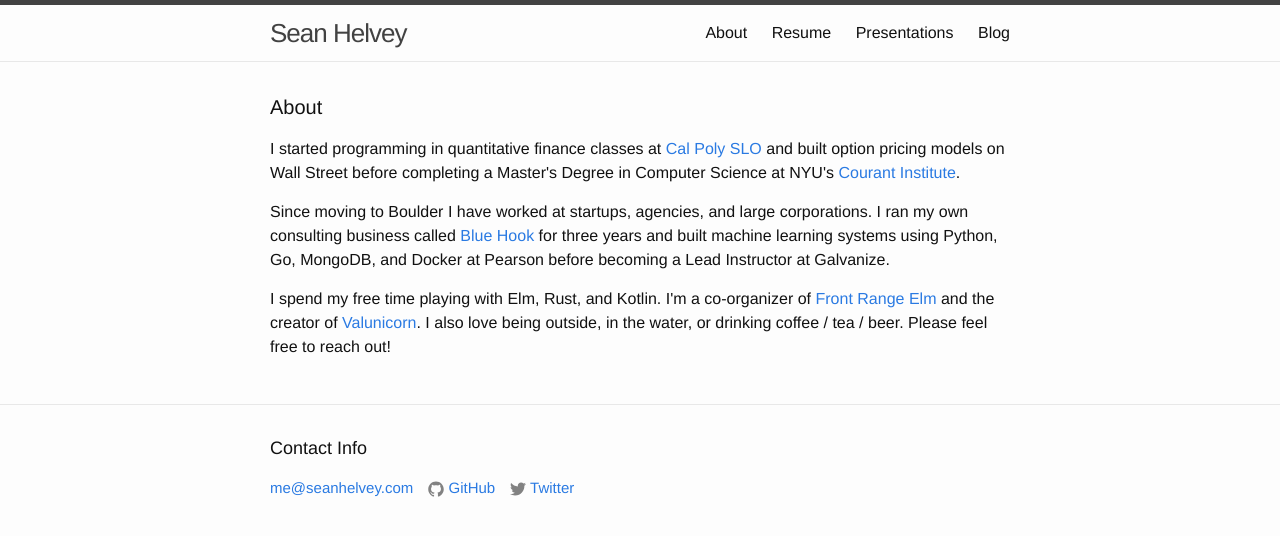
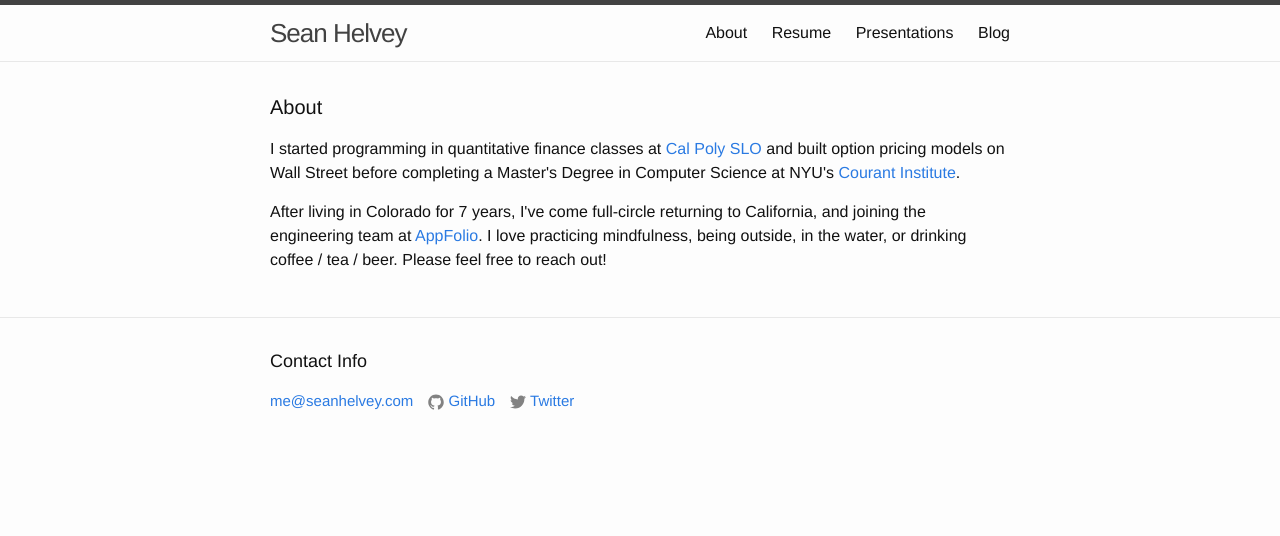
Before and after one commit to seanhelvey/seanhelveydotcom, a Jekyll site: the page built from about.html, in a window 1280 px wide. Shown: the top 536 px of the page. Built offline with Jekyll 4.4.1, drawn with Linux system fonts in a browser that asks for light colours.

```diff
--- a/about.html
+++ b/about.html
@@ -13,14 +13,11 @@ layout: default
   </p>
 
   <p>
-    Since moving to Boulder I have worked at startups, agencies, and large corporations. I ran my own consulting
-    business called <a href="http://www.bluehook.co/">Blue Hook</a> for three years and built machine learning systems
-    using Python, Go, MongoDB, and Docker at Pearson before becoming a Lead Instructor at Galvanize.
+    After living in Colorado for 7 years, I've come full-circle returning to California, and joining the engineering team at <a href="http://engineering.appfolio.com/">AppFolio</a>. I love practicing mindfulness, being outside, in the water, or drinking coffee / tea / beer. Please feel free to reach out!
   </p>
 
   <p>
-    I spend my free time playing with Elm, Rust, and Kotlin. I'm a co-organizer of <a href="http://www.meetup.com/Front-range-elm">Front
-      Range Elm</a> and the creator of <a href="http://www.valunicorn.me/">Valunicorn</a>. I also love being outside, in the water, or drinking coffee / tea / beer. Please feel free to reach out!
+
   </p>
 
 </div>
--- a/presentations.html
+++ b/presentations.html
@@ -7,6 +7,7 @@ layout: default
   <h1 class="page-heading">Presentations</h1>
 
   <ul>
+    <li><a href="https://www.meetup.com/sbjavascript/events/264346917/">Tech Community in Santa Barbara</a> @ SBJS | October 2019</li>
     <li><a href="/WebAssembly.pdf">Learn a Language: WebAssembly</a> @ Boulder Startup Week | May 2018</li>
     <li><a href="https://www.meetup.com/Boulder-React-Meetup/events/247821930/">Intro to React</a> @ React Boulder | March 2018</li>
     <li><a href="https://www.meetup.com/Front-range-elm/events/247490870/">Elm in JS / React Apps</a> @ Front Range Elm | Feb 2018</li>
```
Also changed, not shown: _posts/2017-10-21-tips-from-a-fp-noob.md (+1 -0 lines), _posts/2019-12-07-notes-on-the-yoga-sutras.md (added, +80 -0 lines), assets/images/seanhelvey/2019/sutras.jpg (added).
